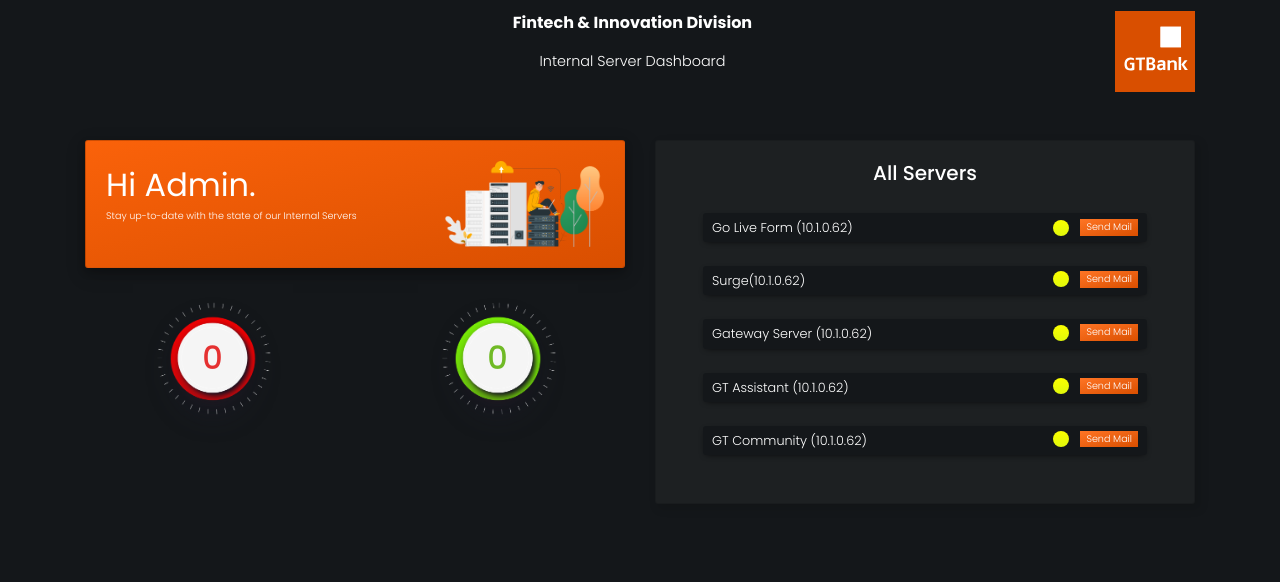
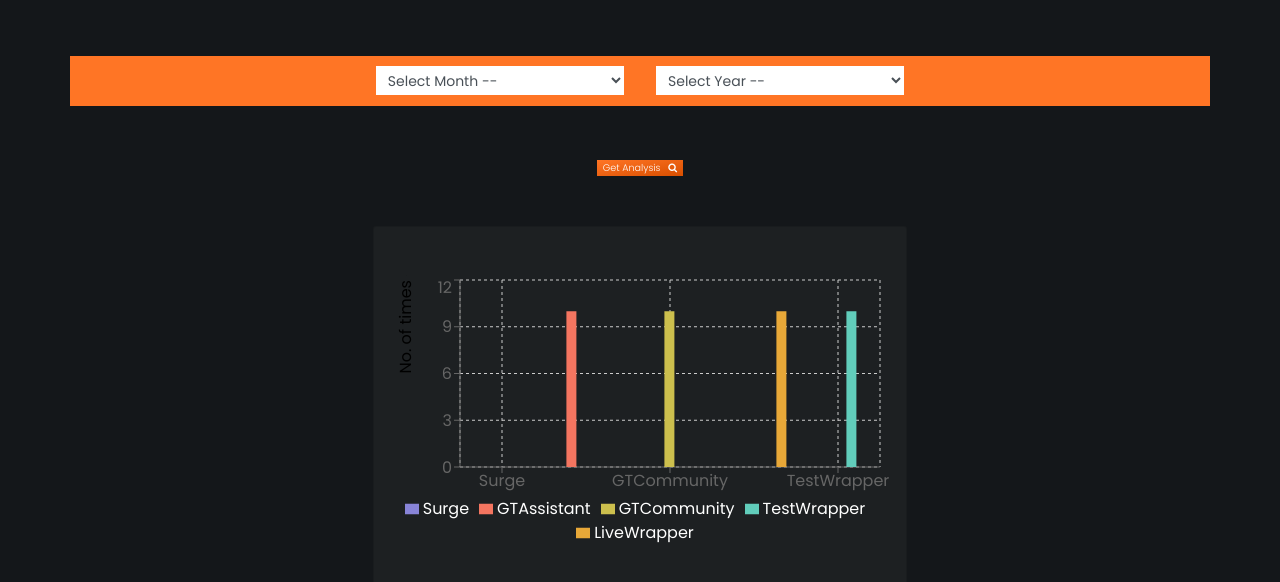
Before and after one commit to Ajulibe/serverDashboard, a React (Create React App) app: page /view-logs in a window 1280 px wide. Shown: the top 582 px of the page. Built offline with nearby package versions, Linux system fonts and the light colour scheme; no server answers.

Commit message:
added analysis

```diff
--- a/package.json
+++ b/package.json
@@ -6,10 +6,13 @@
     "@testing-library/jest-dom": "^4.2.4",
     "@testing-library/react": "^9.5.0",
     "@testing-library/user-event": "^7.2.1",
+    "axios": "^0.20.0",
     "node-sass": "^4.14.1",
     "react": "^16.13.1",
     "react-dom": "^16.13.1",
+    "react-router-dom": "^5.2.0",
     "react-scripts": "3.4.3",
+    "recharts": "^1.8.5",
     "serve": "^11.3.2",
     "socket.io-client": "^2.3.0"
   },
--- a/src/App.js
+++ b/src/App.js
@@ -5,6 +5,7 @@
 import icon2 from "./red.png";
 import icon3 from "./Group 23@2x.png";
 import io from "socket.io-client";
+import { Link } from "react-router-dom";
 
 function App() {
   //one color for each server
@@ -87,6 +88,18 @@
             >
               Internal Server Dashboard
             </p>
+            <Link to="/view-logs">
+              <button
+                className="botn"
+                style={{
+                  fontWeight: "100",
+                }}
+              >
+                <span className="sendadd">
+                  View Logs &nbsp; <i class="fa fa-cogs" aria-hidden="true"></i>
+                </span>
+              </button>
+            </Link>
           </div>
           <div className="col-2 col-md-4 d-flex justify-content-end">
             <img src={GtLogo} alt="gtlogo" className="gtlogo" />
--- /dev/null
+++ b/src/components/Barchart.js
@@ -0,0 +1,55 @@
+import React, { PureComponent, useState } from "react";
+// import axios from "axios";
+import {
+  BarChart,
+  Bar,
+  Cell,
+  XAxis,
+  YAxis,
+  CartesianGrid,
+  Tooltip,
+  Legend,
+} from "recharts";
+
+const data = [
+  {
+    name: "Page A",
+    Surge: 4000,
+    GTAssistant: 2400,
+    GTCommunity: 2000,
+    LiveWrapper: 1000,
+    TestWrapper: 2000,
+    amt: 2400,
+  },
+];
+
+export default class Barchart extends PureComponent {
+  static jsfiddleUrl = "https://jsfiddle.net/alidingling/30763kr7/";
+
+  render() {
+    return (
+      <BarChart
+        width={200}
+        height={300}
+        data={data}
+        margin={{
+          top: 5,
+          right: 30,
+          left: 20,
+          bottom: 5,
+        }}
+      >
+        <CartesianGrid strokeDasharray="3 3" />
+        <XAxis dataKey="name" />
+        <YAxis />
+        <Tooltip />
+        <Legend />
+        <Bar dataKey="Surge" fill="#8884d8" />
+        <Bar dataKey="GTAssistant" fill="#82ca9d" />
+        <Bar dataKey="GTCommunity" fill="#82ca9d" />
+        <Bar dataKey="TestWrapper" fill="#82ca9d" />
+        <Bar dataKey="LiveWrapper" fill="#82ca9d" />
+      </BarChart>
+    );
+  }
+}
--- /dev/null
+++ b/src/components/Logs.js
@@ -0,0 +1,219 @@
+import React, { useState } from "react";
+import axios from "axios";
+// import Barchart from "./Barchart";
+import {
+  BarChart,
+  ResponsiveContainer,
+  Bar,
+  Label,
+  LabelList,
+  XAxis,
+  YAxis,
+  CartesianGrid,
+  Tooltip,
+  Legend,
+} from "recharts";
+
+const Logs = () => {
+  const [months, setMonths] = useState("");
+  const [year, setYear] = useState("");
+  const [info, setInfo] = useState({
+    Surge: 0,
+    GTAssistant: 10,
+    GTCommunity: 10,
+    LiveWrapper: 10,
+    TestWrapper: 10,
+  });
+
+  //CHART INFO
+  const data = [
+    // {
+    //   name: "Available Servers",
+    //   Surge: info.Surge,
+    //   GTAssistant: info.GTAssistant,
+    //   GTCommunity: info.GTCommunity,
+    //   LiveWrapper: info.LiveWrapper,
+    //   TestWrapper: info.TestWrapper,
+    //   //   amt: 2400,
+    // },
+    {
+      name: "Surge",
+      Surge: info.Surge,
+    },
+    {
+      name: "GTAssistant",
+      GTAssistant: info.GTAssistant,
+    },
+    {
+      name: "GTCommunity",
+      GTCommunity: info.GTCommunity,
+    },
+    {
+      name: "LiveWrapper",
+      LiveWrapper: info.LiveWrapper,
+    },
+    {
+      name: "TestWrapper",
+      TestWrapper: info.TestWrapper,
+    },
+  ];
+
+  //SETTING MONTHS
+  const optionsMonthsChange = (event) => {
+    event.stopPropagation();
+    let value = event.target.value;
+    //setting the new state
+    setMonths(value);
+  };
+
+  //SETTING YEAR
+  const optionsYearChange = (event) => {
+    event.stopPropagation();
+    let value = event.target.value;
+    //setting the new state
+    setYear(value);
+  };
+
+  const fetchAnalysis = async () => {
+    console.log(months, year);
+    const response = await axios.post(
+      "https://auto-response-mail-backend.herokuapp.com/analytics",
+      {
+        months: months,
+        year: year,
+      }
+    );
+
+    console.log(response.data.serverDownCount);
+    const Servers = response.data.serverDownCount;
+
+    setInfo({
+      Surge: Servers.Surge,
+      GTAssistant: Servers.GTAssistant,
+      GTCommunity: Servers.GTCommunity,
+      LiveWrapper: Servers.LiveWrapper,
+      TestWrapper: Servers.TestWrapper,
+    });
+  };
+
+  return (
+    <div className="container">
+      <div
+        className="row d-flex align-items-center justify-content-center"
+        style={{
+          marginTop: "5%",
+          backgroundColor: "rgb(255, 117, 37)",
+          padding: "0.6rem",
+        }}
+      >
+        <div className="col-md-3">
+          <select
+            class="form-control form-control-sm"
+            style={{ border: "1px solid rgb(255, 117, 37)", borderRadius: "0" }}
+            value={months}
+            onChange={optionsMonthsChange}
+          >
+            <option defaultValue>Select Month --</option>
+            <option value="January">January</option>
+            <option value="February">February</option>
+            <option value="March">March</option>
+            <option value="April">April</option>
+            <option value="May">May</option>
+            <option value="June">June</option>
+            <option value="July">July</option>
+            <option value="August">August</option>
+            <option value="September">September</option>
+            <option value="October">October</option>
+            <option value="November">November</option>
+            <option value="December">December</option>
+          </select>
+        </div>
+        <div className="col-md-3">
+          <select
+            class="form-control form-control-sm"
+            style={{ border: "1px solid rgb(255, 117, 37)", borderRadius: "0" }}
+            value={year}
+            onChange={optionsYearChange}
+          >
+            <option defaultValue>Select Year --</option>
+            <option value="2020">2020</option>
+          </select>
+        </div>
+      </div>
+      {/* BUTTON */}
+      <div
+        className="row d-flex align-items-center justify-content-center"
+        style={{}}
+      >
+        <div
+          className="col-3 text-center mt-5"
+          style={{
+            fontWeight: "100",
+          }}
+        >
+          <button
+            className="botn"
+            style={{
+              fontWeight: "100",
+            }}
+            onClick={fetchAnalysis}
+          >
+            <span className="sendadd">
+              Get Analysis &nbsp;{" "}
+              <i class="fa fa-search" aria-hidden="true"></i>
+            </span>
+          </button>
+        </div>
+      </div>
+      {/* CHART */}
+      <div className="row d-flex align-items-center justify-content-center mt-5">
+        <div
+          className="card cardsBlack2 d-flex align-items-center justify-content-center p-auto"
+          style={{
+            paddingTop: "3rem",
+            paddingRight: "1rem",
+            paddingLeft: "1rem",
+            paddingBottom: "2rem",
+          }}
+        >
+          <ResponsiveContainer width={500} height={300}>
+            <BarChart
+              //   width={300}
+              //   height={300}
+              data={data}
+              margin={{
+                top: 5,
+                right: 10,
+                left: 10,
+                bottom: 30,
+              }}
+            >
+              <CartesianGrid strokeDasharray="3 3" />
+              <XAxis dataKey="name" />
+
+              <YAxis
+                label={{
+                  value: "No. of times down",
+                  angle: -90,
+                  position: "insideLeft",
+                }}
+              />
+              <Tooltip />
+              <Legend />
+              <Bar dataKey="Surge" fill="#8884d8" />
+
+              <Bar dataKey="GTAssistant" fill="#F47560" />
+
+              <Bar dataKey="GTCommunity" fill="#CCBF4D" />
+
+              <Bar dataKey="TestWrapper" fill="#61CDBB" />
+              <Bar dataKey="LiveWrapper" fill="#E8A838" />
+            </BarChart>
+          </ResponsiveContainer>
+        </div>
+      </div>
+    </div>
+  );
+};
+
+export default Logs;
--- a/src/css/index.css
+++ b/src/css/index.css
@@ -430,3 +430,16 @@
     display: none;
   }
 }
+
+select:focus,
+select:active {
+  outline: none !important;
+  border: none !important;
+}
+
+.cardsBlack2 {
+  background-color: rgb(29, 32, 34);
+  border-radius: 3px;
+  /* box-shadow: 0px 2px 6px -3px rgba(0, 0, 0, 0.897); */
+  /* box-shadow: 4px 4px 8px 2px rgba(0, 0, 0, 0.1); */
+}
--- a/src/index.js
+++ b/src/index.js
@@ -2,12 +2,27 @@
 import ReactDOM from "react-dom";
 import "../src/css/index.css";
 import App from "./App";
+import {
+  BrowserRouter as Router,
+  Switch,
+  Route,
+  Redirect,
+} from "react-router-dom";
 import * as serviceWorker from "./serviceWorker";
+import Logs from "./components/Logs";
 
 ReactDOM.render(
-  <React.StrictMode>
-    <App />
-  </React.StrictMode>,
+  <Router>
+    <Switch>
+      <Route exact path="/dashboard">
+        <App />
+      </Route>
+      <Route exact path="/view-logs">
+        <Logs />
+      </Route>
+      <Redirect to="/dashboard" />
+    </Switch>
+  </Router>,
   document.getElementById("root")
 );
 
```
Also changed, not shown: src/components/Dashboard.js (deleted), 1 other file (tests, documents, lock files or other folders).
